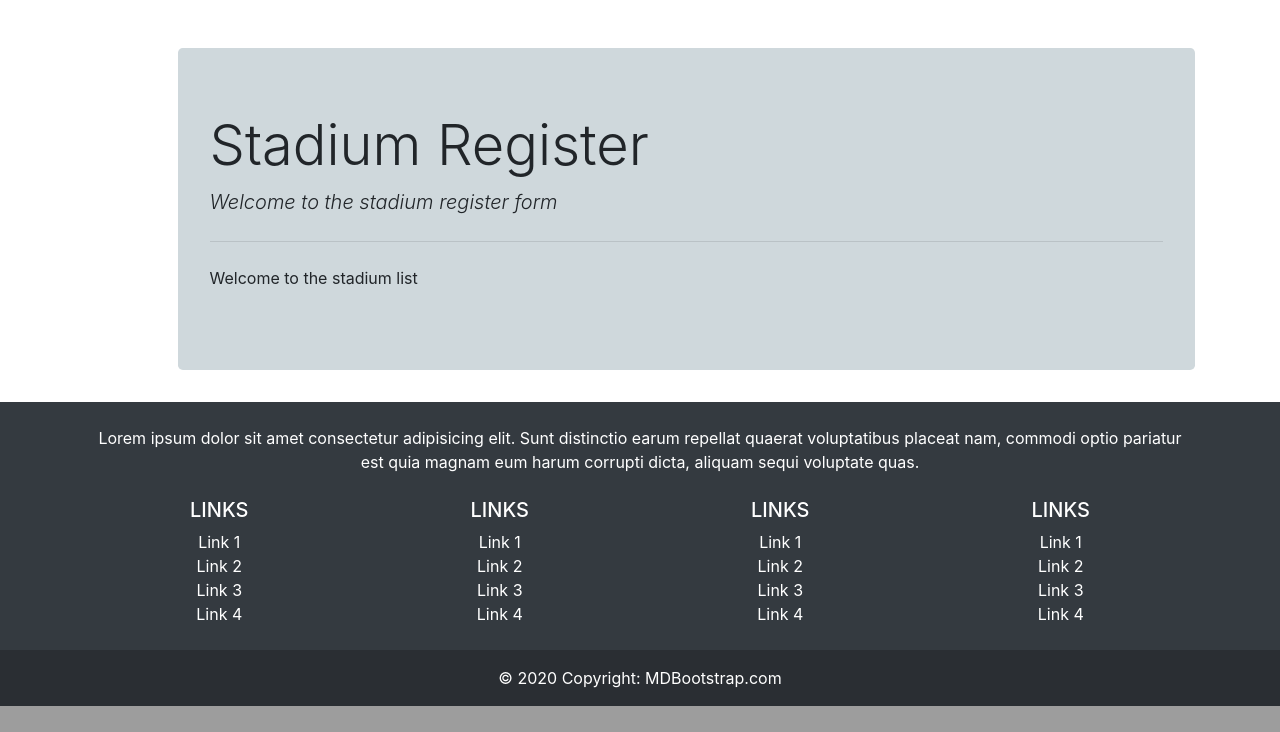
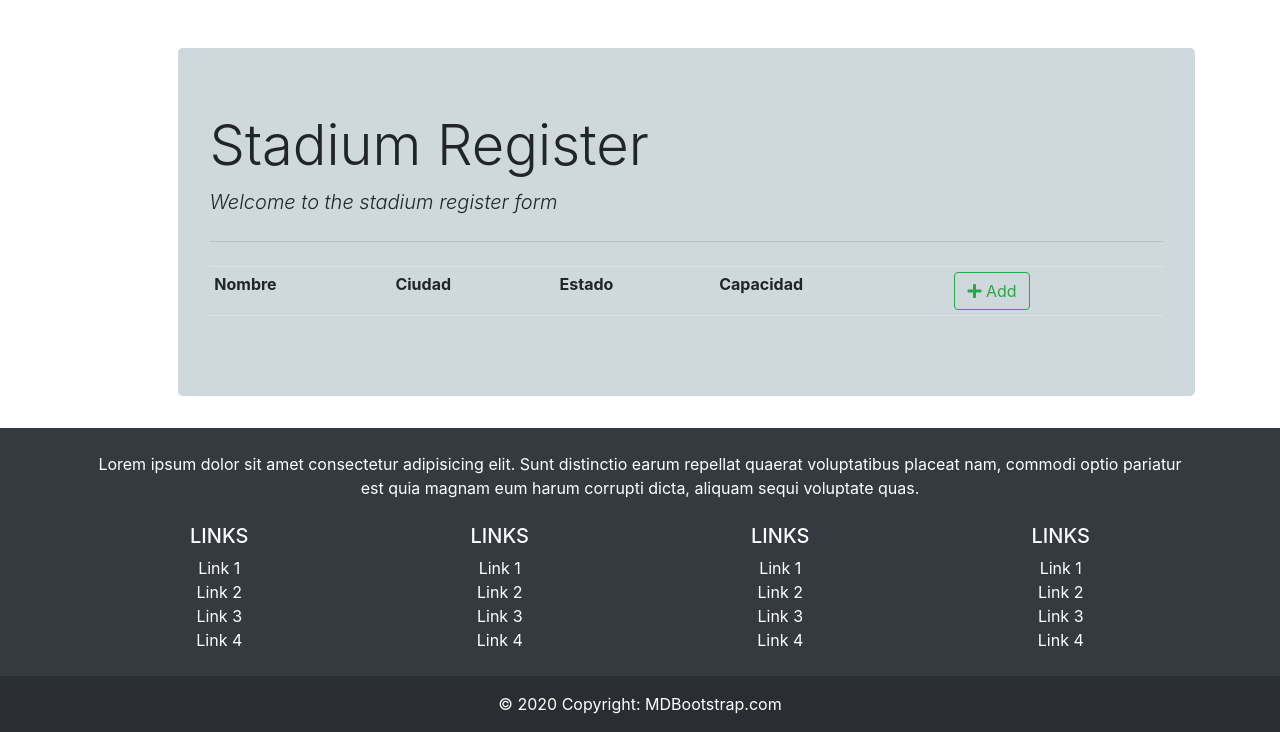
Before and after one commit to iscRamirezAbril/PNLF_exam_U1PW, a Django app: page /stadiums/list/ in a window 1280 px wide. Shown: the part 656-1388 px from the top of the page. Before the commit the page ends 1362 px from the top, so only its background shows below. Run offline with Django 4.2, Linux system fonts and the light colour scheme; data that the repository does not hold is empty; some libraries are stand-ins or nearby versions.

Commit message:
Update, Consult and Delete functions for stadiums

```diff
--- a/PNLF_CRUD/templates/base.html
+++ b/PNLF_CRUD/templates/base.html
@@ -38,6 +38,7 @@
     <script src="https://stackpath.bootstrapcdn.com/bootstrap/4.3.1/js/bootstrap.min.js"
         integrity="sha384-JjSmVgyd0p3pXB1rRibZUAYoIIy6OrQ6VrjIEaFf/nJGzIxFDsf4x0xIM+B07jRM"
         crossorigin="anonymous"></script>
+    <script src="//cdn.jsdelivr.net/npm/sweetalert2@11"></script>
 
 </body>
 </html>
--- a/PNLF_CRUD/templates/stadiums_CRUD/stadium_list.html
+++ b/PNLF_CRUD/templates/stadiums_CRUD/stadium_list.html
@@ -1,5 +1,46 @@
 {% extends 'base.html' %}
 
 {% block content%}
-<p> Welcome to the stadium list </p>
+<!-- Etiqueta "table", la cual se encarga de coemnzar un apartado de tabla -->
+<table class="table table-sm">
+    <!-- Etiqueta "thead",  -->
+    <thead class="border-bottom font-weight-bold">
+        <!-- Etiqueta "tr", la cual se emplea para definir cada fila de la tabla -->
+        <tr>
+            <!-- Etiqueta "td", la cual se emplea para definir las cabeceras de una fila o de una columna de la tabla -->
+            <td>Nombre</td>
+            <td>Ciudad</td>
+            <td>Estado</td>
+            <td>Capacidad</td>
+            <td>
+                <a href="{% url 'stadium_Form' %}" class="btn btn-outline-success">
+                    <i class="fas fa-plus"></i> Add
+                </a>
+            </td>
+        </tr>
+    </thead>
+
+    <!-- Etiqueta "tbody", la cual se emplea para definir el cuerpo de la tabla -->
+    <tbody>
+        <!-- Etiqueta "for", la cual se emplea para iterar sobre una lista de objetos -->
+        {% for stadium in stadium_list %}
+            <!-- Etiqueta "tr", la cual se emplea para definir cada fila de la tabla -->
+            <tr>
+                <td>{{ stadium.stdm_Name }}</td>
+                <td>{{ stadium.stdm_City }}</td>
+                <td>{{ stadium.stdm_State }}</td>
+                <td>{{ stadium.stdm_Capacity }}</td>
+                <td>
+                    <!-- Se agrega un botón que redirecciona al usuario -->
+                    <a href="{% url 'stadium_Update' stadium.id %}" class="btn text-secondary px-8">
+                        <i class="far fa-edit fa-lg"></i>
+                    </a>
+
+                    <a href="{% url 'stadium_delete' stadium.id %}" class="btn text-danger px-8">
+                        <i class="far fa-trash-alt fa-lg"></i>
+                </td>
+            </tr>
+        {% endfor %}
+    </tbody>
+</table>
 {% endblock %}
--- a/PNLF_CRUD/urls.py
+++ b/PNLF_CRUD/urls.py
@@ -11,4 +11,12 @@ urlpatterns = [
     # Esta URL corresponde al formulario de registro o actualización de un estadio. Esta URL manda a llamar a la función
     # 'stadium_form' que se encuentra en el archivo 'views.py' de la aplicación 'PNLF_CRUD'.
     path('stadiums/form/', views.stadium_form, name='stadium_Form'),
+    # Esta es la URL que se utiliza para modificar los datos de un estadio registrado. Aquí, se está tomando de
+    # referencia el ID del estadio que se desea modificar (localhost:8000/stadium/1/). Cabe mencionar que
+    # tambien se le está dando un nombre a la URL para poder utilizarla en el archivo "stadium_list.html" (name="stadium_Update")
+    path('stadiums/update/<int:id>/', views.stadium_form, name='stadium_Update'),
+    # Esta es la URL que se utiliza para eliminar un empleado registrado. Aquí, se está tomando de referencia el ID del
+    # empleado que se desea eliminar (localhost:8000/employees/1/delete). Cabe mencionar que tambien se le está dando un
+    # nombre a la URL para poder utilizarla en el archivo "employee_list.html" (name="delete_employee")
+    path('stadiums/delete/<int:id>/', views.stadium_delete, name='stadium_delete')
 ]
--- a/PNLF_CRUD/views.py
+++ b/PNLF_CRUD/views.py
@@ -11,26 +11,37 @@ from .models import * # Se importan todos los modelos del archivo 'models.py'
 # Función que se encraga de mostrar la lista de los estadios
 def stadium_list(request):
     context = {'stadium_list': Stadium.objects.all()} # Se crea un diccionario con la lista de estadios
-    return render(request, 'stadiums_CRUD/stadium_list.html')
+    # Se renderiza el archivo 'stadium_list.html' y se le envía el diccionario creado
+    return render(request, 'stadiums_CRUD/stadium_list.html', context)
 
 # Función que se encarga de mostrar el formulario para registrar un nuevo estadio
-def stadium_form(request):
+def stadium_form(request, id=0):
     # Si el método de la petición es "GET", se crea un objeto del formulario "stadiumForm" y se envía a la plantilla
     if request.method == "GET":
-        form = stadiumForm() # Se crea una instancia de la clase 'stadiumForm' que se encuentra en el archivo 'forms.py'
+        if id == 0:
+            form = stadiumForm() # Se crea una instancia de la clase 'stadiumForm' que se encuentra en el archivo 'forms.py'
+        else:
+            stadium = Stadium.objects.get(pk=id) # Se obtiene el estadio que se desea actualizar
+            form = stadiumForm(instance=stadium) # Se crea una instancia de la clase 'stadiumForm' que se encuentra en el archivo 'forms.py'
         # Se renderiza el archivo 'stadium_form.html' y se le envía el formulario creado
         return render(request, 'stadiums_CRUD/stadium_form.html', {'form': form})
 
     # Si el método de la petición es "POST", se crea un objeto del formulario "stadiumForm" y se envía a la plantilla
     else:
-        form = stadiumForm(request.POST) # Se crea una instancia de la clase 'stadiumForm' que se encuentra en el archivo 'forms.py'
+        if id == 0:
+            form = stadiumForm(request.POST) # Se crea una instancia de la clase 'stadiumForm' que se encuentra en el archivo 'forms.py'
+        else:
+            stadium = Stadium.objects.get(pk=id) # Se obtiene el estadio que se desea actualizar
+            form = stadiumForm(request.POST, instance=stadium) # Se crea una instancia de la clase 'stadiumForm' que se encuentra en el archivo 'forms.py'
         if form.is_valid(): # Si el formulario es válido, se procede a guardar los datos en la base de datos
             form.save() # Se guarda el formulario
         return redirect('/stadiums/list/') # Se redirecciona a la página de la lista de estadios
 
 # Función que se encarga de eliminar un estadio registrado
-def stadium_delete(request):
-    return # render(request, 'PNLF_CRUD/stadium_delete.html')
+def stadium_delete(request, id):
+    stadium = Stadium.objects.get(pk=id) # Se obtiene el estadio que se desea eliminar
+    stadium.delete() # Se elimina el estadio
+    return redirect('/stadiums/list/') # Se redirecciona a la página de la lista de estadios
 
 # --------------------------------------------------------------------------------------------- #
 # |-------------------| FUNCIONES DE VISTA CORRESPONDIENTES A LOS EQUIPOS |-------------------| #
```
